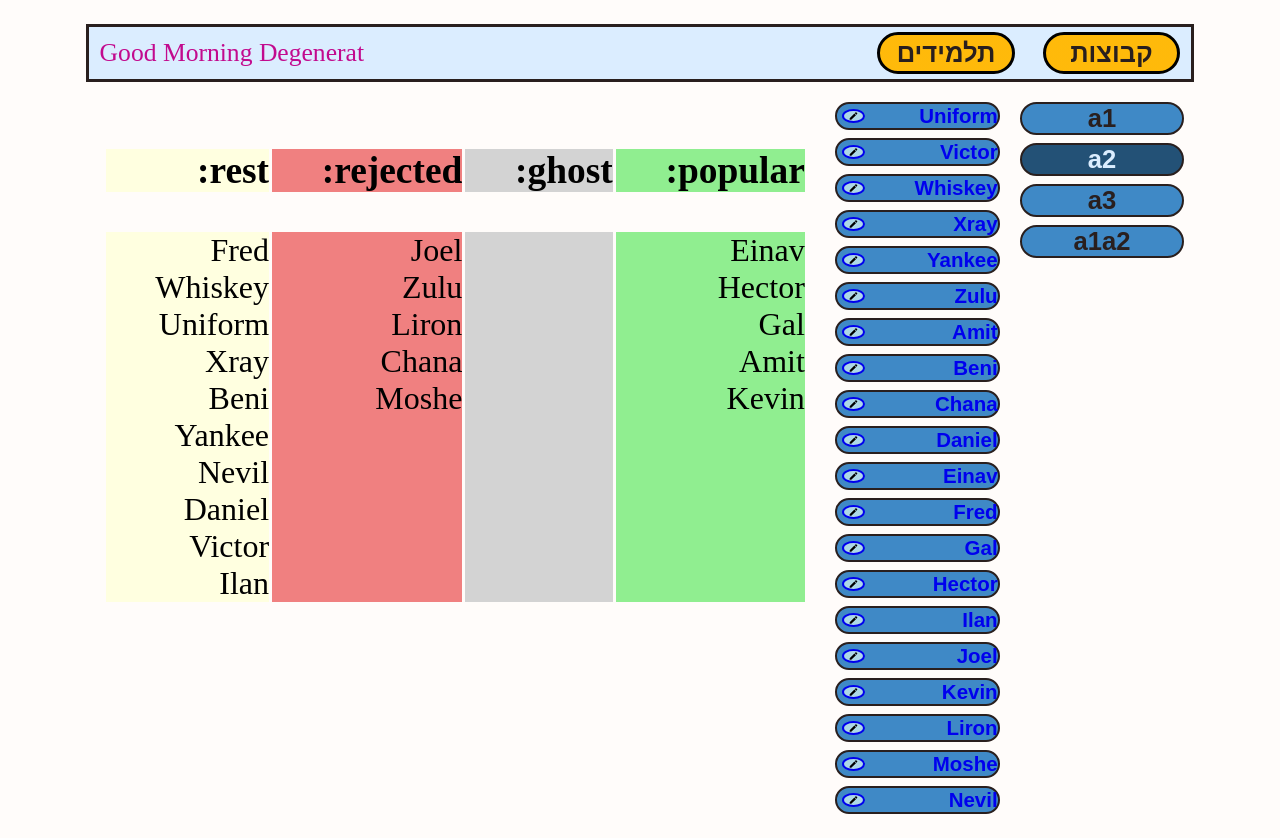
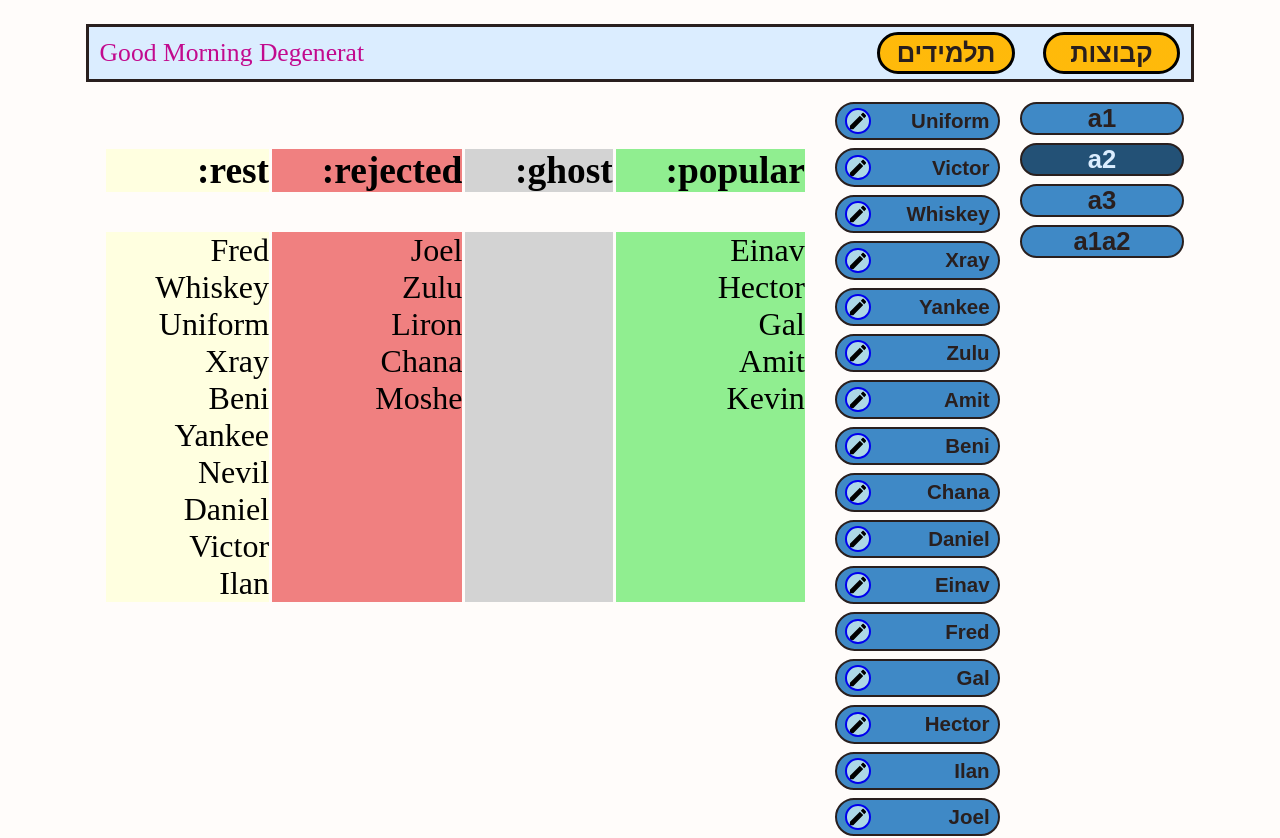
Before and after one commit to gulilo/Classroom, a React (Create React App) app: page /classroom/1 in a window 1280 px wide. Shown: the top 838 px of the page. Built offline with nearby package versions, Linux system fonts and the light colour scheme.

Commit message:
change made to list student

```diff
--- a/src/Components/StudentList.jsx
+++ b/src/Components/StudentList.jsx
@@ -1,5 +1,5 @@
 import React from "react";
-import { Link } from "react-router-dom";
+import { Link, NavLink } from "react-router-dom";
 
 import listStyle from "../cssFiles/ClassroomStyle.module.css";
 
@@ -10,19 +10,22 @@ function StudentList(props) {
     <div>
       <span className={listStyle.studentList}>
         {props.students.map((student) => (
-          <li className={listStyle.studentItem} key={student.id}>
-            <Link
-              className={listStyle.StudentLink}
+
+            <NavLink
+              className={listStyle.studentItem}
+              activeClassName={listStyle.activeStudent}
               to={`/classroom/${props.classId}/student/${student.id}`}
             >
-              {student.name}
-            </Link>
+              <span className={listStyle.StudentLink}>{student.name}</span>
 
-            <Link
+              <Link
               className={listStyle.StudentEditButton}
               to={`/classroom/${props.classId}/student/${student.id}/edit`}
             ></Link>
-          </li>
+
+            </NavLink>
+
+
         ))}
       </span>
     </div>
--- a/src/cssFiles/ClassroomStyle.module.css
+++ b/src/cssFiles/ClassroomStyle.module.css
@@ -17,10 +17,14 @@ body{
     border:var(--black) solid 2px;
 
 
+
     width: 100%;
+    height: 3vw;
 
     align-self: center;
-    justify-content: center;
+    align-items: center;
+    justify-content: space-between;
+
     font-size: 2vw;
 
     text-decoration: none;
@@ -30,6 +34,7 @@ body{
 
     font-family: Arial, Helvetica, sans-serif;
     font-weight: bold;
+
 }
 .studentList > .studentItem > .StudentLink{
     display: flex;
@@ -41,7 +46,7 @@ body{
 
     overflow: hidden;;
 
-    margin-left: 5%;
+    margin: 5%;
 
     font-size: 80%;
 }
@@ -49,16 +54,11 @@ body{
 .studentList > .studentItem > .StudentEditButton{
 
     display: block;
-    width: 30px;
-    width: minmax(1rem,3vw);
-    height: minmax(1rem,100%);
-
-
+    width: 3vw;
+    height: 2vw;
 
     box-sizing: border-box;
-    margin: 3%;
-
-    justify-self: flex-end;
+    margin: 5%;
 
     border-radius: 100%;
     border-style: solid;
@@ -70,3 +70,8 @@ body{
     background-size: 100% 100%;
 
 }
+
+.studentList >.activeStudent{
+    background-color: var(--selectedClass);
+    color: var(--lightblue);
+}
```
